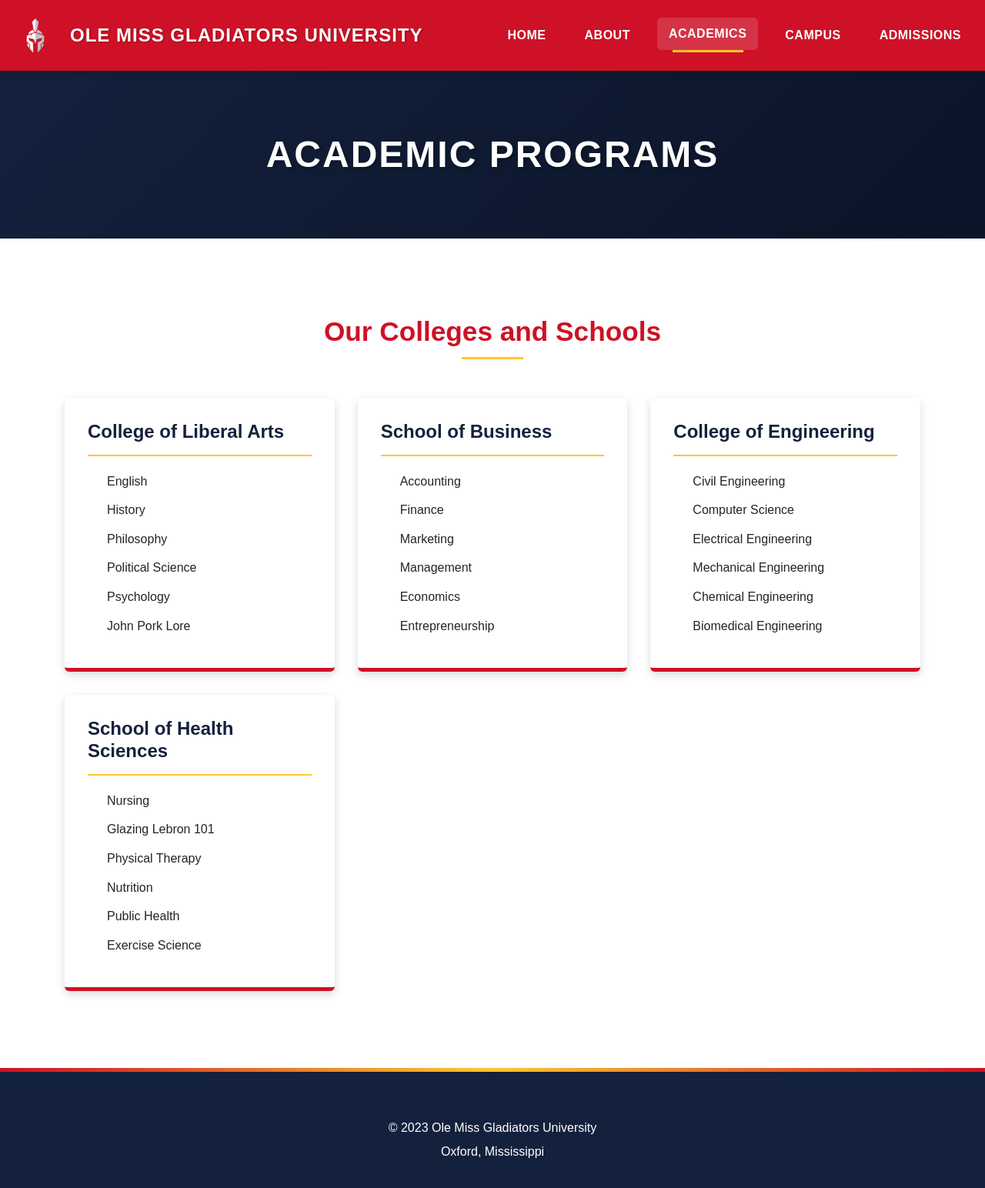
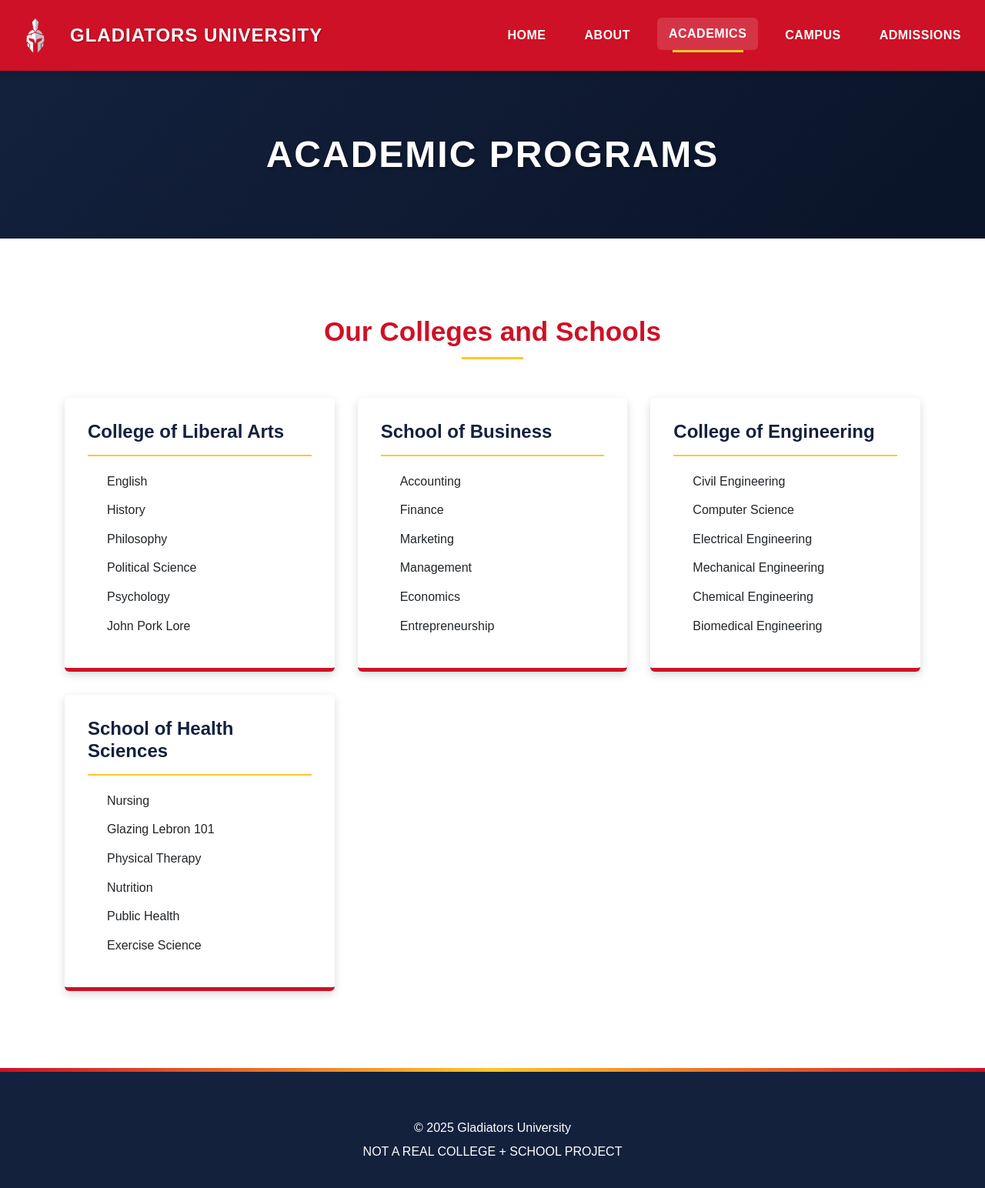
Before and after one commit to Spartan370/SchoolWeb, a plain HTML site: page academics.html in a window 1280 px wide. Shown: the whole page at 77% size. Drawn offline with Linux system fonts and the light colour scheme.

Commit message:
Update academics.html

```diff
--- a/academics.html
+++ b/academics.html
@@ -3,14 +3,14 @@
 <head>
     <meta charset="UTF-8">
     <meta name="viewport" content="width=device-width, initial-scale=1.0">
-    <title>Academics - Ole Miss Gladiators University</title>
+    <title>Academics - Gladiators University</title>
     <link rel="stylesheet" href="css/style.css">
 </head>
 <body>
     <header>
         <div class="logo-container">
-            <img src="images/gladiator-logo.png" alt="Ole Miss Gladiators Logo" class="logo">
-            <h1>Ole Miss Gladiators University</h1>
+            <img src="images/gladiator-logo.png" alt="Gladiators Logo" class="logo">
+            <h1>Gladiators University</h1>
         </div>
         <nav>
             <ul>
@@ -83,8 +83,8 @@
 
     <footer>
         <div class="container">
-            <p>&copy; 2023 Ole Miss Gladiators University</p>
-            <p>Oxford, Mississippi</p>
+            <p>&copy; 2025 Gladiators University</p>
+            <p>NOT A REAL COLLEGE + SCHOOL PROJECT</p>
         </div>
     </footer>
 </body>
```
